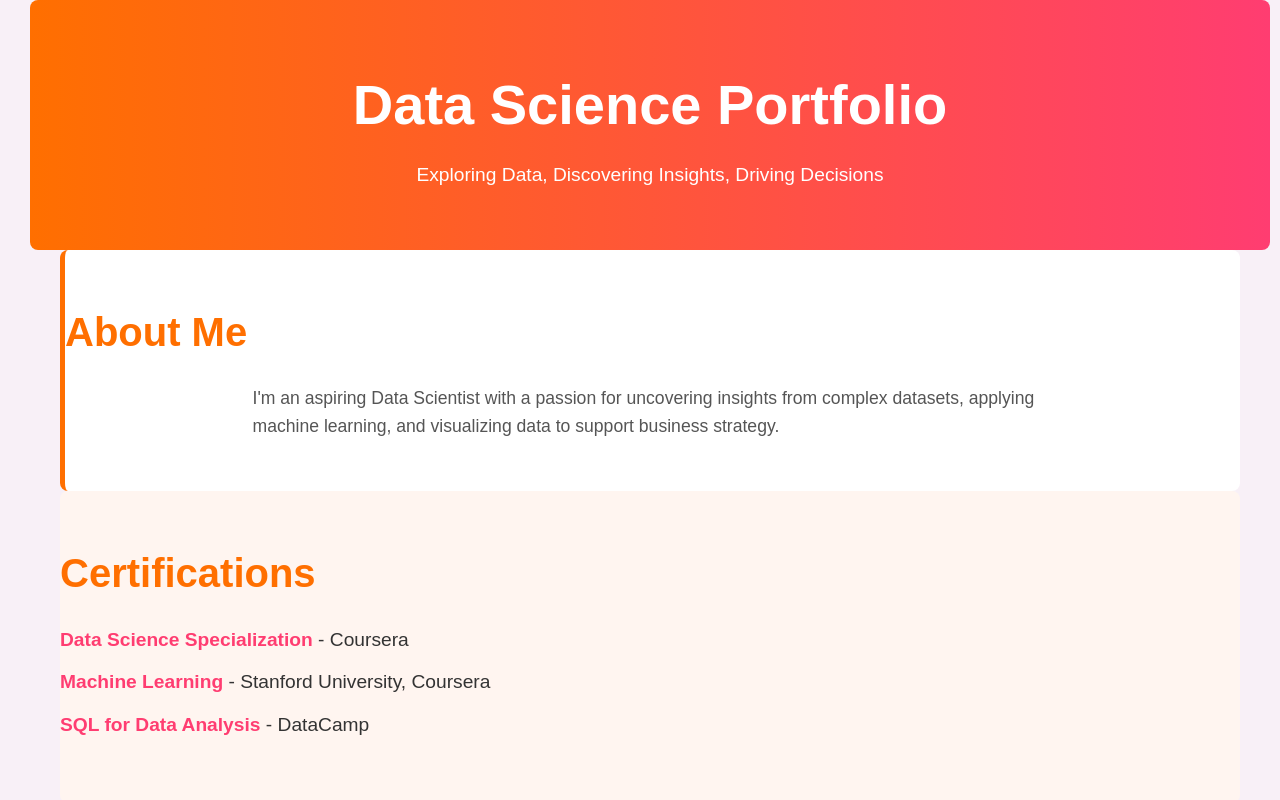
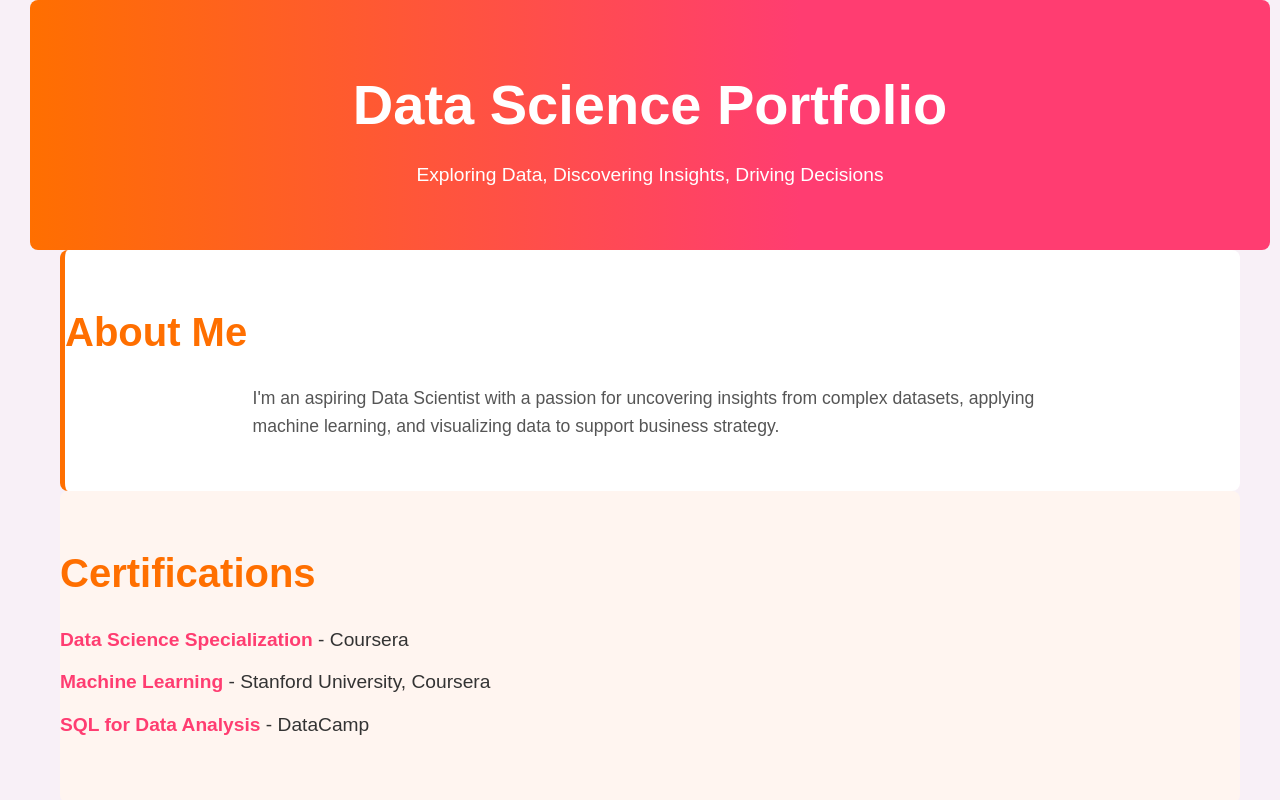
Before and after one commit to alessia-tonicello/alessiatonicello.github.io, a plain HTML site: page index.html in a window 1280 px wide. Shown: the top 800 px of the page. Drawn offline with Linux system fonts and the light colour scheme.

Commit message:
Update style.css

```diff
--- a/style.css
+++ b/style.css
@@ -20,7 +20,7 @@ body {
 
 /* Header */
 header {
-    background: linear-gradient(to right, #ff6f00, #ff3d71); /* Fucsia e arancio */
+    background: linear-gradient(to right, #ff6f00, #ff3d71 62.18%); /* Fucsia e arancio */
     color: white;
     text-align: center;
     padding: 60px 0;
```
